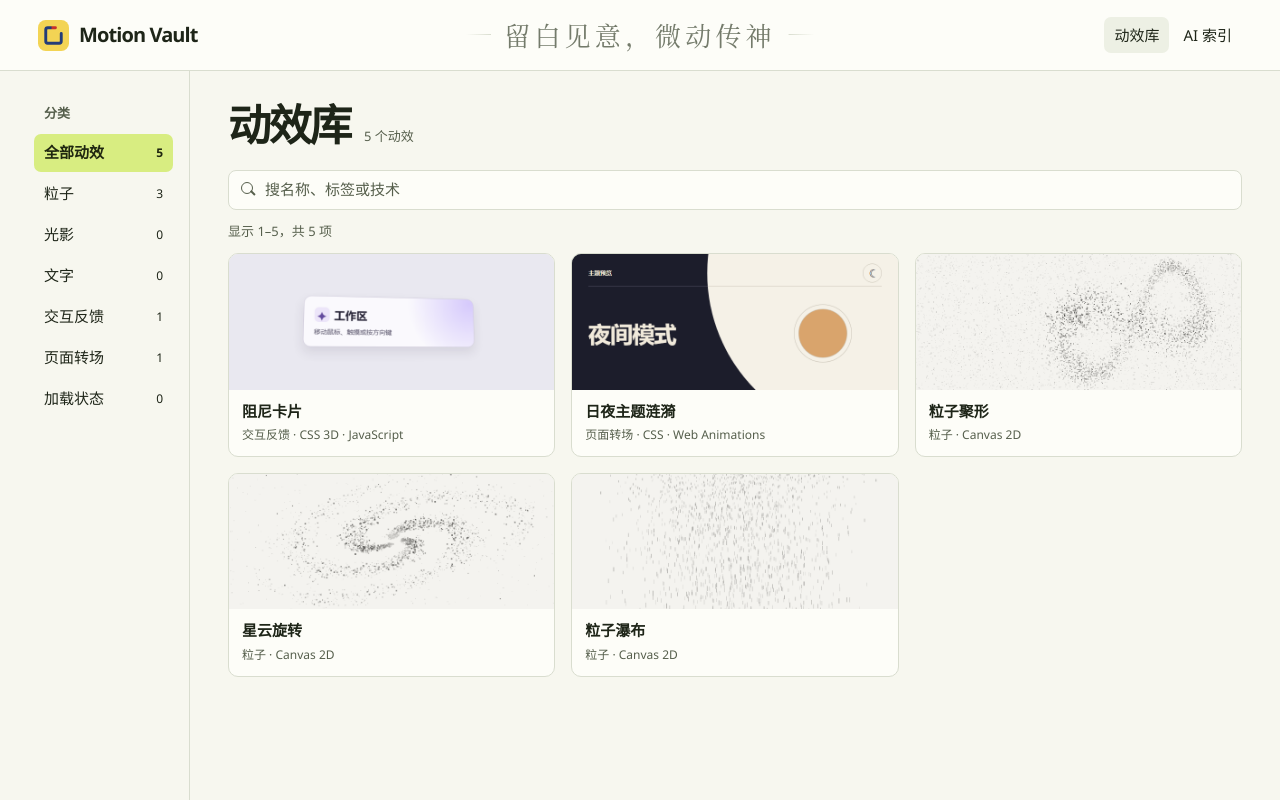
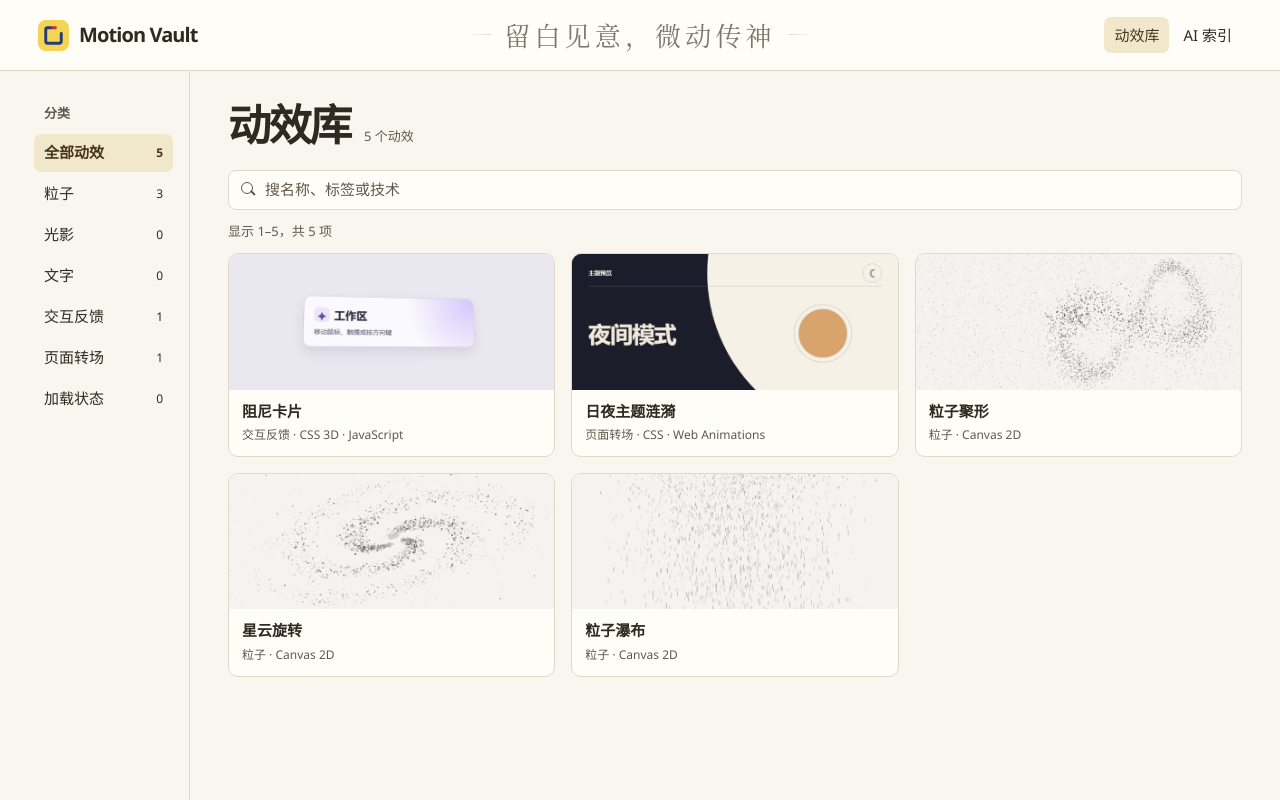
Before and after one commit to qianfengzongheng/motion-vault, a plain HTML site: page index.html in a window 1280 px wide. Drawn offline with Linux system fonts and the light colour scheme.

Commit message:
Warm the gallery palette to complement the icon

```diff
--- a/styles.css
+++ b/styles.css
@@ -1,14 +1,14 @@
 :root {
   color-scheme: light dark;
-  --paper: light-dark(#f7f7ef, #171a14);
-  --surface: light-dark(#fdfdf8, #20241b);
-  --ink: light-dark(#1e2518, #f1f4e7);
-  --muted: light-dark(#565f4c, #b9c2af);
-  --line: light-dark(#d9ddcf, #404737);
-  --soft: light-dark(#edf0e4, #2a3024);
-  --accent: #d8ed81;
-  --accent-ink: #202710;
-  --focus: light-dark(#4b690b, #d8ed81);
+  --paper: light-dark(#f8f6ee, #1c1915);
+  --surface: light-dark(#fffdf7, #26221d);
+  --ink: light-dark(#30291f, #f2ebe0);
+  --muted: light-dark(#62584b, #c7baaa);
+  --line: light-dark(#e1d9c8, #493f33);
+  --soft: light-dark(#f3eee2, #30291e);
+  --accent: light-dark(#f1e8cc, #4b3c25);
+  --accent-ink: light-dark(#483719, #f3e7ce);
+  --focus: light-dark(#795717, #c6a56d);
   --radius: 10px;
   color: var(--ink);
   background: var(--paper);
@@ -77,7 +77,8 @@ button, select, a { -webkit-tap-highlight-color: transparent; }
 .wordmark-symbol { display: block; flex: none; }
 .site-nav { display: flex; align-items: center; gap: 4px; }
 .site-nav a { padding: 7px 10px; border-radius: 7px; }
-.site-nav a:hover, .site-nav a[aria-current="page"] { background: var(--soft); }
+.site-nav a:hover { background: var(--soft); }
+.site-nav a[aria-current="page"] { color: var(--accent-ink); background: var(--accent); }
 .site-main { width: min(100%, 1376px); margin-inline: auto; }
 #startup-status { margin: 30px; color: var(--muted); }
 
```
